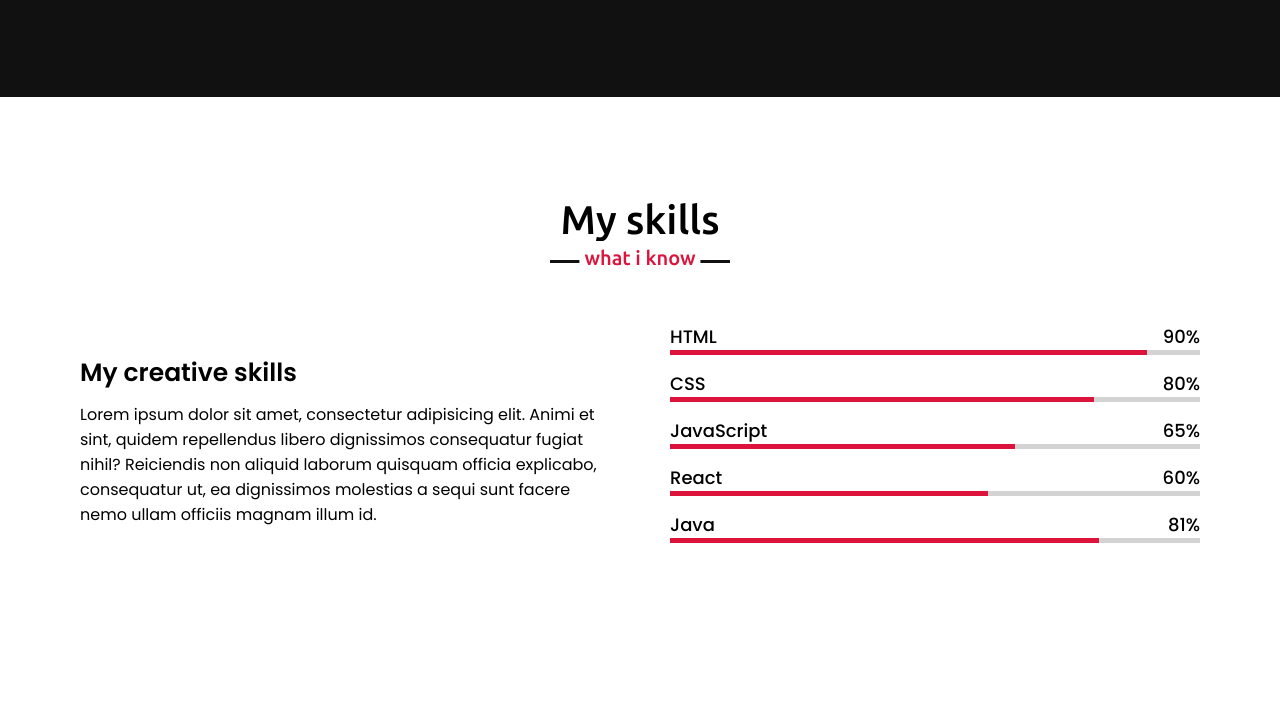
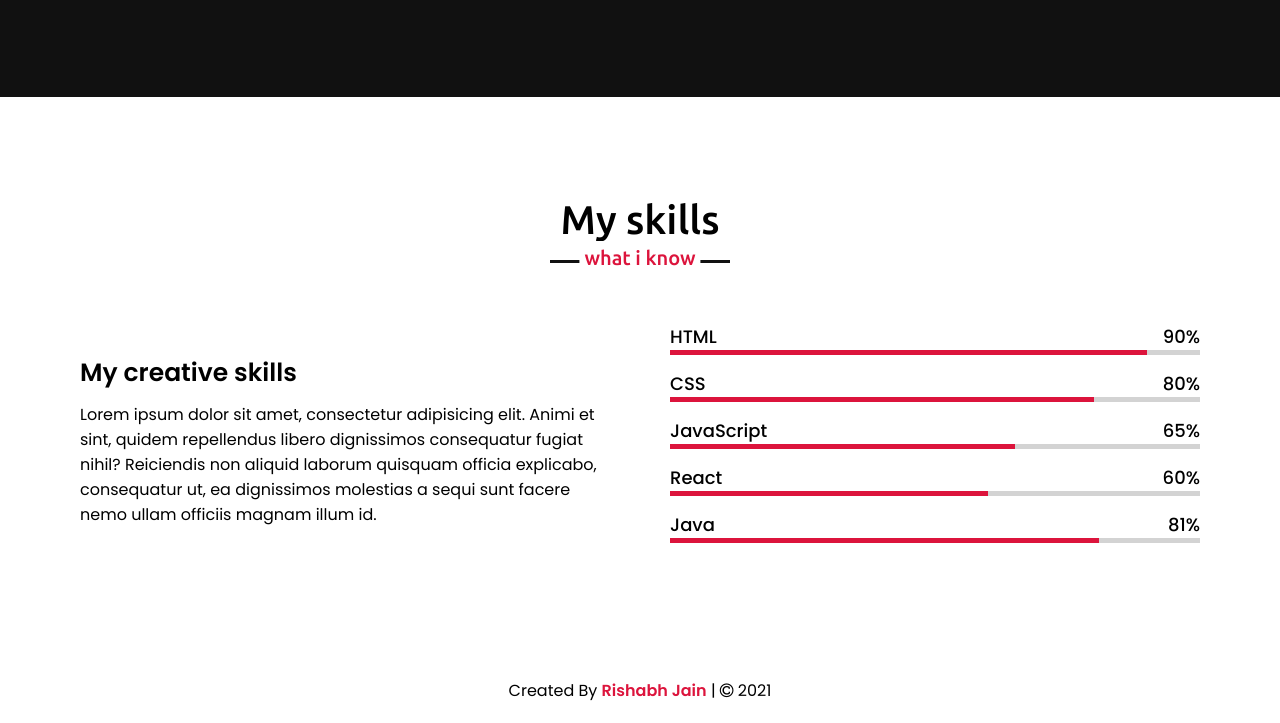
Before and after one commit to Rishabh-jain-21/My-Portfolio, a plain HTML site: page index.html in a window 1280 px wide. Shown: the part 1982-2705 px from the top of the page. Before the commit the page ends 2640 px from the top, so only its background shows below. Drawn offline with nearby package versions, Linux system fonts and the light colour scheme.

Commit message:
added footer

```diff
--- a/index.html
+++ b/index.html
@@ -39,7 +39,7 @@
                 <div class="text-1">Hello, my name is</div>
                 <div class="text-2">Rishabh Jain</div>
                 <div class="text-3">And I'm a <span>Developer</span></div>
-                <a href="mailto:rishabhjain47596@gmail.com">Contact me</a>
+                <a href="#about">Know More..</a>
             </div>
         </div>
     </section>
@@ -149,19 +149,10 @@
         </div>
     </section>
 
-    <!-- project section -->
-    <!-- <section class="projects" id="projects">
-        <div class="max-width">
-            <h2 class="title">My projects</h2>
-            <div class="project-content">
-                <div class="card">
-                    <div class="box">
-                        <i class="fa fa-paint-brush"></i>
-                    </div>
-                </div>
-            </div>
-        </div>
-    </section> -->
+    <!-- footer section -->
+    <footer>
+        <span>Created By <a href="#">Rishabh Jain</a> | <span class="fa fa-copyright"> </span> 2021</span>
+    </footer>
 
 </body>
 <script src="index.js"></script>
--- a/style.css
+++ b/style.css
@@ -6,6 +6,9 @@
   box-sizing: border-box;
   text-decoration: none;
   user-select: none; /*preventing from copying my web details */
+}
+html {
+  scroll-behavior: smooth;
 }
 ::-webkit-scrollbar {
   display: none;
@@ -131,7 +134,8 @@ section {
 }
 .about,
 .services,
-.skills {
+.skills,
+footer {
   font-family: "Poppins", sans-serif;
 }
 section .title {
@@ -313,6 +317,22 @@ section .title::after {
 .skills .skills-content .right .java::before {
   width: 81%;
 }
+
+/* footer starts */
+footer {
+  display: flex;
+  width: 100%;
+  justify-content: center;
+  padding: 20px 22px;
+}
+footer span a {
+  font-weight: 600;
+  color: crimson;
+  text-decoration: none;
+}
+footer span a:hover {
+  text-decoration: underline;
+}
 /* ------------------------------------------------------------------------------------------- */
 /* make webpage responsive */
 @media (max-width: 1300px) {
```
